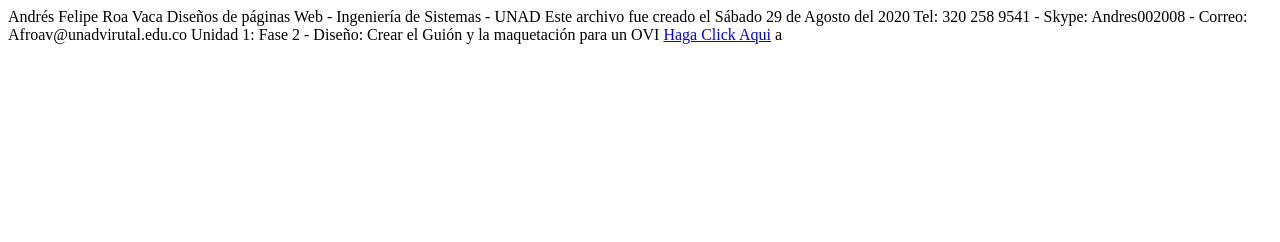
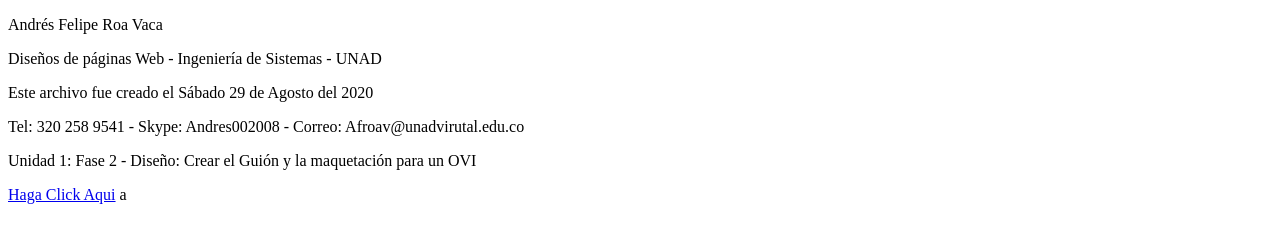
Before and after one commit to Andresmiusik/DWS-AndresRoa, a plain HTML site: page index.html in a window 1280 px wide. Drawn offline with Linux system fonts and the light colour scheme.

Commit message:
Mejoras
Añadida de paginas de inicio

```diff
--- a/index.html
+++ b/index.html
@@ -7,13 +7,15 @@
 </head>
 <body>
 
-Andrés Felipe Roa Vaca
-Diseños de páginas Web - Ingeniería de Sistemas - UNAD
-Este archivo fue creado el Sábado 29 de Agosto del 2020
-Tel: 320 258 9541 - Skype: Andres002008 - Correo: Afroav@unadvirutal.edu.co
+<p>
+  Andrés Felipe Roa Vaca</p>
+
+<p>Diseños de páginas Web - Ingeniería de Sistemas - UNAD </p>
+<p>Este archivo fue creado el Sábado 29 de Agosto del 2020</p>
+<p>Tel: 320 258 9541 - Skype: Andres002008 - Correo: Afroav@unadvirutal.edu.co</p>
 
 
-Unidad 1: Fase 2 - Diseño: Crear el Guión y la maquetación para un OVI
+<p>Unidad 1: Fase 2 - Diseño: Crear el Guión y la maquetación para un OVI</p>
  <a href="planing.html">Haga Click Aqui</a>
 </body>
 a
```
Also changed, not shown: planing.html (+1 -0 lines).
